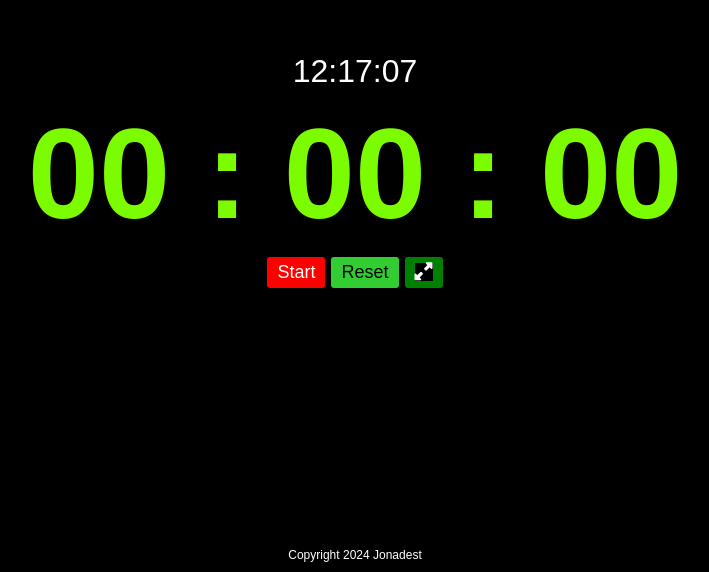
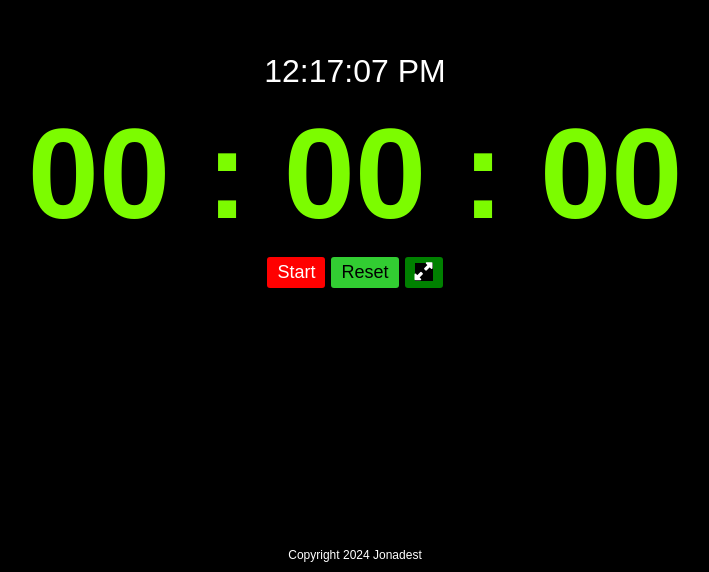
Before and after one commit to Jonadest/developers-clock, a React (Vite) app: page / in a window 1280 px wide. Shown: the part 228-800 px from the top of the page, without its empty margins (285-994 px from the left). Built offline with nearby package versions, Linux system fonts and the light colour scheme.

Commit message:
made it 12 hours format instead of previous 24 hrs

```diff
--- a/src/components/Clock.jsx
+++ b/src/components/Clock.jsx
@@ -6,10 +6,15 @@ const Clock = () => {
   useEffect(() => {
     const updateClock = () => {
       const now = new Date();
-      const hours = now.getHours().toString().padStart(2, "0");
+      let hours = now.getHours();
       const minutes = now.getMinutes().toString().padStart(2, "0");
       const seconds = now.getSeconds().toString().padStart(2, "0");
-      setTime(`${hours}:${minutes}:${seconds}`);
+      const ampm = hours >= 12 ? "PM" : "AM";
+
+      hours = hours % 12 || 12; // Convert to 12-hour format, '0' becomes '12'
+      hours = hours.toString().padStart(2, "0");
+
+      setTime(`${hours}:${minutes}:${seconds} ${ampm}`);
     };
 
     const intervalId = setInterval(updateClock, 1000);
```
